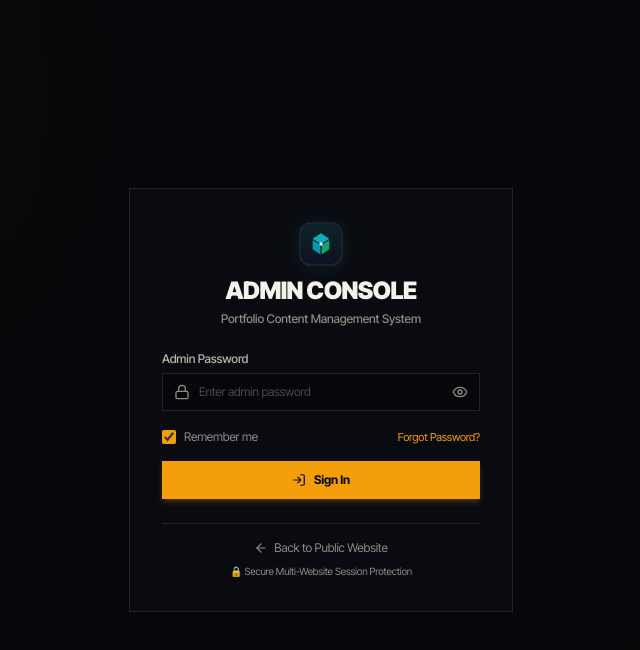
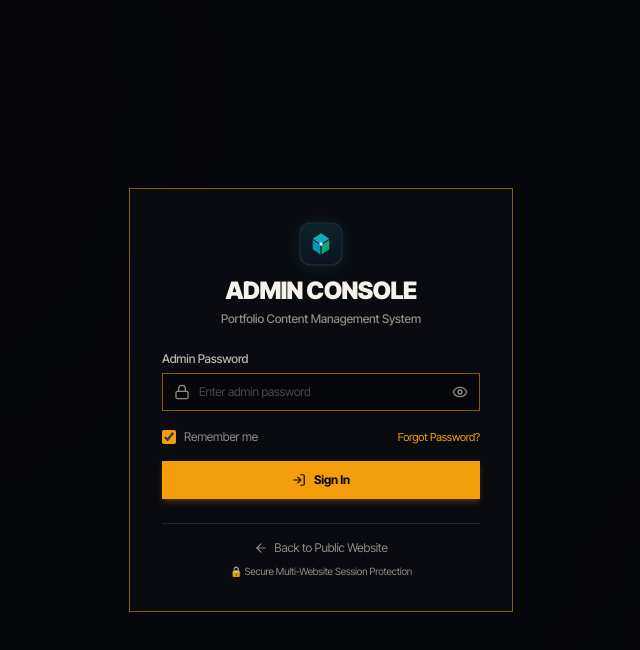
Before and after one commit to ashifurrahmanbadhon/portfolio, a Next.js app: page /settings in a window 1280 px wide. In both pictures the pointer is over the element 640 px from the left and 400 px from the top of the page. Shown: the top 650 px of the page, without its empty margins (319-959 px from the left). Built offline with nearby package versions, Linux system fonts and the light colour scheme; no server answers.

Commit message:
fix(admin): make uniform box hover trigger on content hover

```diff
--- a/src/app/globals.css
+++ b/src/app/globals.css
@@ -722,3 +722,5 @@ select:focus {
 /* === ADMIN UNIFORM BOX HOVER === */
 .admin-shell :is([class*="bg-[#0A0B10]"], [class*="bg-[#06070B]"], .stat-box):not(.min-h-screen):not(header):not(aside):not(main):not(.live-preview-panel):not([data-live-simulation]) { transition: border-color 0.2s ease; }
 .admin-shell :is([class*="bg-[#0A0B10]"], [class*="bg-[#06070B]"], .stat-box):hover:not(:has(:hover)):not(.live-preview-panel):not([data-live-simulation]) { border-color: rgba(245, 158, 11, 0.55) !important; }
+/* === ADMIN UNIFORM BOX HOVER — CONTENT HOVER FOLLOW-UP === */
+.admin-shell :is([class*="bg-[#0A0B10]"], [class*="bg-[#06070B]"], .stat-box):hover:not(.min-h-screen):not(header):not(aside):not(main):not(.live-preview-panel):not([data-live-simulation]) { border-color: rgba(245, 158, 11, 0.55) !important; }
```
